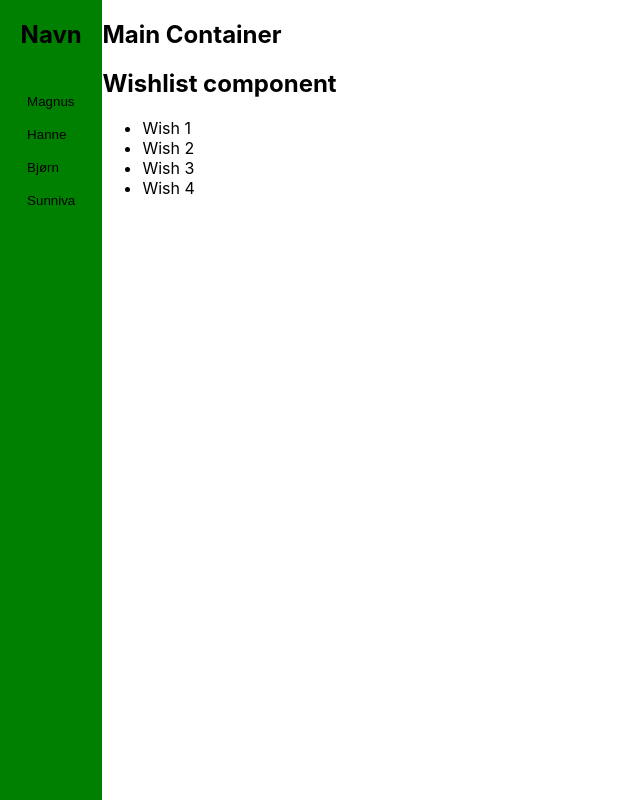
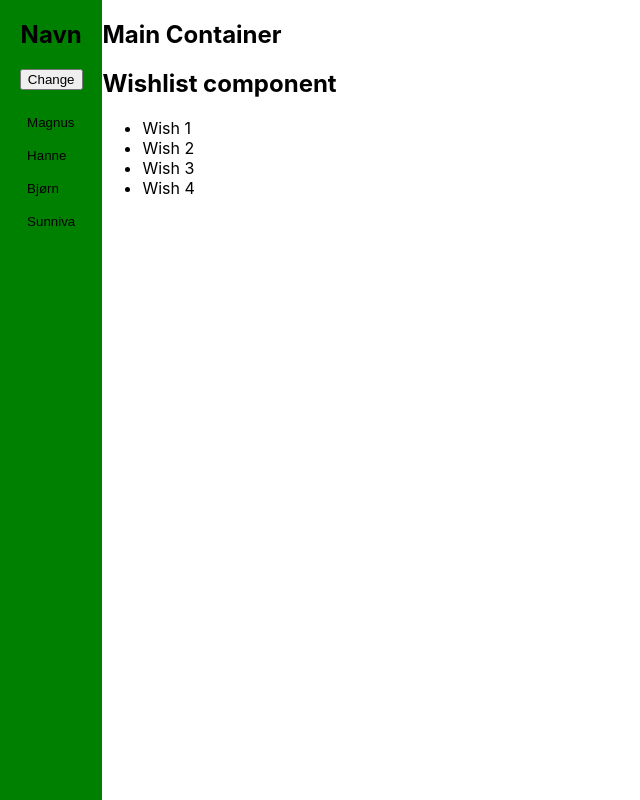
Before and after one commit to magnus-schj/Wishlist, a React (Create React App) app in the folder frontend/react/v1/: page / in a window 1280 px wide. Shown: the whole page, without its empty margins (0-640 px from the left). Built offline with nearby package versions, Linux system fonts and the light colour scheme.

Commit message:
abillity to change component in main

```diff
--- a/frontend/react/v1/src/App.js
+++ b/frontend/react/v1/src/App.js
@@ -6,6 +6,7 @@ import UserList from "./compnents/users-list/usersList.component.jsx";
 import "./compnents/main-container/MainContainer.component.jsx";
 import MainContainer from './compnents/main-container/MainContainer.component.jsx';
 import WishList from "./compnents/wishList/WishList.component";
+import Main from "./compnents/main-component/main.component";
 
 
 class App extends React.Component {
@@ -15,11 +16,14 @@ class App extends React.Component {
       currentContainer: <WishList />,
     }
   }
+  handleClick = () => {
+    this.setState({currentContainer: <Main name="Magnus"/>})
+  }
   render() {
   const currentContainer = this.state.currentContainer;
     return (
       <div className="App">
-        <UserList />
+        <UserList handleClick={this.handleClick} />
         <MainContainer currentContainer={currentContainer}/>
       </div>
     );
--- /dev/null
+++ b/frontend/react/v1/src/compnents/main-component/main.component.jsx
@@ -0,0 +1,10 @@
+import React from "react";
+
+const Main = (props) => (
+    <div className="main">
+        <h1>Main Component</h1>
+        {props.name}
+    </div>
+)
+
+export default Main;
--- a/frontend/react/v1/src/compnents/users-list/usersList.component.jsx
+++ b/frontend/react/v1/src/compnents/users-list/usersList.component.jsx
@@ -4,9 +4,10 @@ import "./user-list.css";
 import "../user/user.component";
 import User from "../user/user.component";
 
-const UserList = () => (
+const UserList = (props) => (
     <section className="user-list">
         <h1>Navn</h1>
+        <button onClick={props.handleClick}>Change</button>
         <ul>
             <User name="Magnus" />
             <User name="Hanne" />
```
